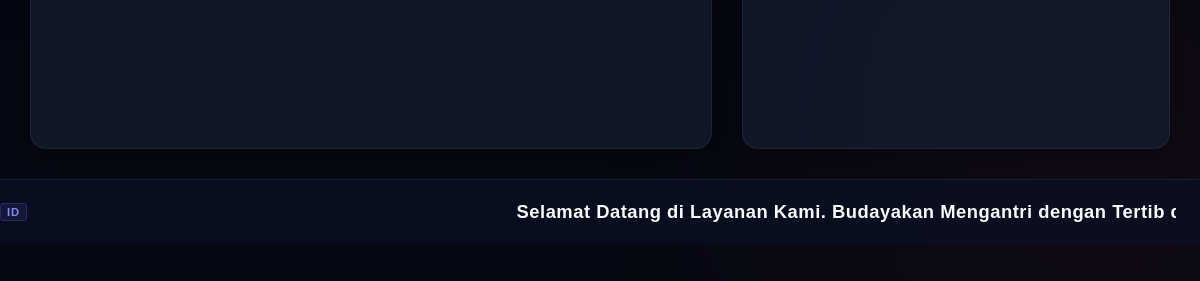
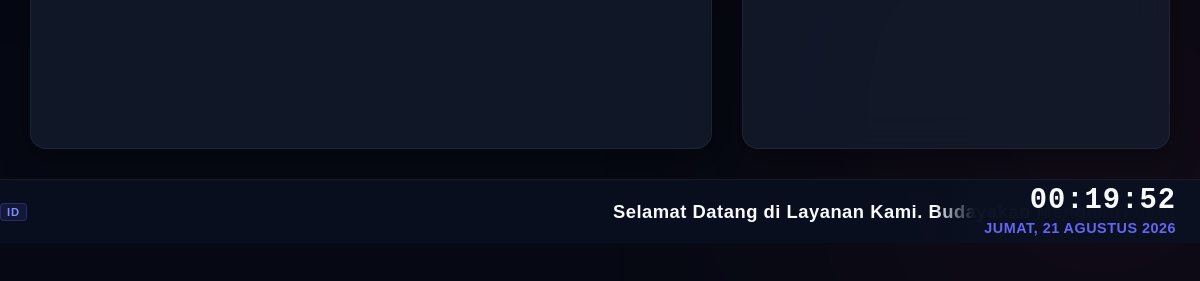
Before and after one commit to CraftThingy-Digital-Innovation/simple-antrian, an Electron app: page src/renderer/display.html in a window 1200 px wide. Shown: the part 557-838 px from the top of the page. Drawn offline with Linux system fonts and the light colour scheme; no server answers.

Commit message:
feat: Add clock to display footer, slow down running text, and slow down TTS speed

```diff
--- a/src/renderer/display.html
+++ b/src/renderer/display.html
@@ -213,7 +213,7 @@
 
     @keyframes marquee {
       0%   { transform: translate(0, 0); }
-      100% { transform: translate(-200%, 0); }
+      100% { transform: translate(-100%, 0); }
     }
 
     /* Label bahasa kecil di kiri */
@@ -293,10 +293,16 @@
   <footer class="footer-bar">
     <!-- Label bahasa (opsional, muncul di kiri) -->
     <div class="running-text-lang-badge" id="running-text-lang">ID</div>
-    <div class="running-text-container" style="padding-left: 90px;">
+    <div class="running-text-container" style="padding-left: 90px; padding-right: 280px;">
       <div class="running-text" id="running-text-content">
         Selamat Datang di Layanan Kami. Budayakan Mengantri dengan Tertib demi Kenyamanan Bersama.
       </div>
+    </div>
+
+    <!-- Premium Clock & Date widget in the bottom-right corner -->
+    <div id="footer-datetime" style="position: absolute; right: 0; top: 0; bottom: 0; display: flex; flex-direction: column; align-items: flex-end; justify-content: center; background: linear-gradient(to right, transparent, rgba(10, 16, 32, 0.98) 15%, rgba(10, 16, 32, 1)); padding: 0 24px 0 50px; z-index: 10;">
+      <div id="footer-time" style="font-size: 1.8rem; font-weight: 800; color: var(--text-primary); font-family: 'Courier New', Courier, monospace; letter-spacing: 1px; line-height: 1;">00:00:00</div>
+      <div id="footer-date" style="font-size: 0.9rem; font-weight: 700; color: var(--accent-primary); margin-top: 4px; letter-spacing: 0.5px; text-transform: uppercase; white-space: nowrap;">Kamis, 21 Agustus 2026</div>
     </div>
   </footer>
 
--- a/src/renderer/display.js
+++ b/src/renderer/display.js
@@ -275,10 +275,9 @@ function runNextText() {
   const lang = detectLang(text);
   langBadge.innerText = lang;
 
-  // Hitung durasi marquee proporsional dengan panjang teks
-  // Asumsi: 60 karakter = 15 detik, minimum 12 detik
+  // Hitung durasi marquee proporsional dengan panjang teks (dibuat lebih lambat)
   const charCount = text.length;
-  const durationSec = Math.max(12, Math.round(charCount * 0.22));
+  const durationSec = Math.max(20, Math.round(charCount * 0.35));
   el.style.setProperty('--marquee-dur', `${durationSec}s`);
 
   // Reset animasi agar teks mulai dari kanan lagi
@@ -665,4 +664,37 @@ document.addEventListener('DOMContentLoaded', () => {
       }, 3000);
     });
   }
+
+  // Start the footer clock
+  startClock();
 });
+
+// Clock widget helper
+function startClock() {
+  const timeEl = document.getElementById('footer-time');
+  const dateEl = document.getElementById('footer-date');
+  if (!timeEl || !dateEl) return;
+
+  const days = ['Minggu', 'Senin', 'Selasa', 'Rabu', 'Kamis', 'Jumat', 'Sabtu'];
+  const months = ['Januari', 'Februari', 'Maret', 'April', 'Mei', 'Juni', 'Juli', 'Agustus', 'September', 'Oktober', 'November', 'Desember'];
+
+  function update() {
+    const now = new Date();
+
+    // Format Time: HH:mm:ss
+    const hours = String(now.getHours()).padStart(2, '0');
+    const minutes = String(now.getMinutes()).padStart(2, '0');
+    const seconds = String(now.getSeconds()).padStart(2, '0');
+    timeEl.innerText = `${hours}:${minutes}:${seconds}`;
+
+    // Format Date: Hari, DD Bulan YYYY
+    const dayName = days[now.getDay()];
+    const date = now.getDate();
+    const monthName = months[now.getMonth()];
+    const year = now.getFullYear();
+    dateEl.innerText = `${dayName}, ${date} ${monthName} ${year}`;
+  }
+
+  update();
+  setInterval(update, 1000);
+}
```
Also changed, not shown: src/server/tts-generator.js (+12 -1 lines).
